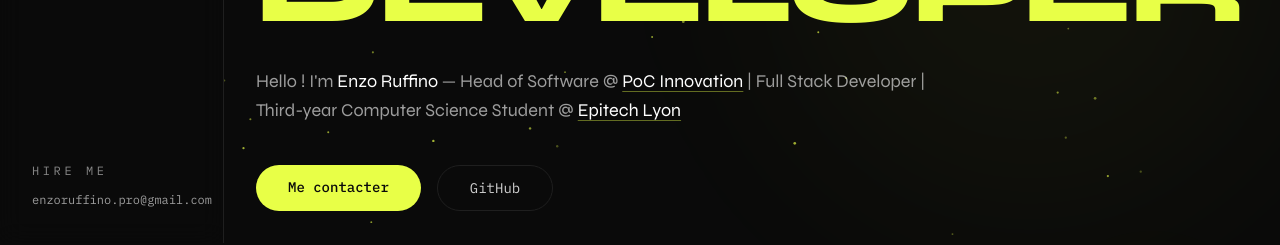
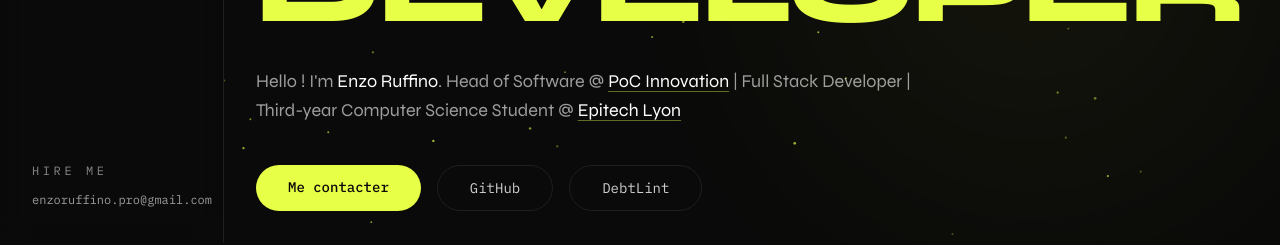
Before and after one commit to EnzoRuffino/Portfolio-enzo-ruffino, a React (Vite) app: page / in a window 1280 px wide. Shown: the part 557-802 px from the top of the page. Built offline with nearby package versions, Linux system fonts and the light colour scheme.

Commit message:
[ADD] - enlever et link debtlint

```diff
--- a/src/components/Hero.tsx
+++ b/src/components/Hero.tsx
@@ -79,7 +79,7 @@ export function Hero() {
 
       <p className="hero-reveal mt-8 max-w-2xl text-lg leading-relaxed text-white/60">
         Hello ! I'm <span className="text-white">{site.name}</span>
-        <span className="text-white/50"> — </span>
+        {". "}
         {site.roleLine.map((part, i) =>
           part.type === "link" ? (
             <a
@@ -112,6 +112,14 @@ export function Hero() {
         >
           GitHub
         </a>
+        <a
+          href={site.debtlint}
+          target="_blank"
+          rel="noreferrer"
+          className="rounded-full border border-border px-8 py-3 font-mono text-sm text-white/80 transition-colors hover:border-accent/50 hover:text-accent"
+        >
+          DebtLint
+        </a>
       </div>
 
       <div className="hero-reveal mt-10 flex flex-col gap-6 border-t border-border pt-6 sm:flex-row sm:items-end sm:gap-10 lg:gap-12">
--- a/src/data/site.ts
+++ b/src/data/site.ts
@@ -5,6 +5,7 @@ export const site = {
   cv: "/CV_PART_TIME_09.pdf",
   github: "https://github.com/EnzoRuffino",
   linkedin: "https://www.linkedin.com/in/enzo-ruffino-06a80b2a8/",
+  debtlint: "https://debtlint.com",
   profileImage: "/profile.png",
   pocUrl: "https://poc-innovation.fr/",
   epitechUrl: "https://www.epitech.eu/",
@@ -81,14 +82,6 @@ export const projects: Project[] = [
   },
   {
     id: "03",
-    title: "OptiCatalog",
-    description:
-      "Platform that helps e-commerce businesses automatically improve their product listings. (currently under development)",
-    tags: ["TypeScript", "Vue", "Node"],
-    image: "/opti_logo.png",
-  },
-  {
-    id: "04",
     title: "DebtLint",
     description: "Debtlint is a technical debt detection tool focused on duplicated logic, built for the era of AI code generation.",
     tags: ["Rust"],
@@ -97,7 +90,7 @@ export const projects: Project[] = [
     githubUrl: "https://github.com/PoCInnovation/Debtlint",
   },
   {
-    id: "05",
+    id: "04",
     title: "RayTracer",
     description: "A modular C++ ray tracer that parses scenes, renders 3D objects with lighting, and outputs images using an extensible plugin-based architecture.",
     tags: ["C++"],
@@ -105,7 +98,7 @@ export const projects: Project[] = [
     githubUrl: "https://github.com/EpitechPGE2-2025/G-OOP-400-LYN-4-1-raytracer-6",
   },
   {
-    id: "06",
+    id: "05",
     title: "Zappy",
     description:
       "Networked multiplayer game where AIs evolve on a map, gather resources, and level up through rituals. I built the 2D isometric GUI in C++/SFML that renders the world state in real time.",
@@ -114,13 +107,21 @@ export const projects: Project[] = [
     githubUrl: "https://github.com/EpitechPGE2-2025/G-YEP-400-LYN-4-1-zappy-8",
   },
   {
-    id: "07",
+    id: "06",
     title: "Arcade",
     description:
       "Modular C++ game engine that loads games and graphical libraries dynamically via .so files. The Core hot-swaps games and display backends at runtime through common interfaces.",
     tags: ["C++", "dlopen", "OOP"],
     image: "/arcade.png",
     githubUrl: "https://github.com/EpitechPGE2-2025/G-OOP-400-LYN-4-1-arcade-13",
+  },
+  {
+    id: "07",
+    title: "OptiCatalog",
+    description:
+      "Platform that helps e-commerce businesses automatically improve their product listings. (currently under development)",
+    tags: ["TypeScript", "Vue", "Node"],
+    image: "/opti_logo.png",
   },
   {
     id: "08",
@@ -164,49 +165,49 @@ export const experiences = [
   {
     company: "PoC Innovation",
     role: "Head of Software",
-    period: "Août 2026 — Present",
+    period: "Août 2026 to Present",
     description:
-      "Leading the software team at PoC Innovation: technical direction, project ownership, and delivery of open-source and R&D initiatives.",
+      "In charge of the events side at PoC Innovation: organizing hackathons (MIT, Meta, Mistral, and more) and running full stack workshops.",
   },
   {
     company: "PoC Innovation",
     role: "R&D Developer",
-    period: "Avril 2026 — Present",
+    period: "Avril 2026 to Present",
     description:
       "Contributing to R&D initiatives and innovative open-source projects at PoC, a student innovation center.",
   },
   {
     company: "EPITECH / TEK3",
     role: "Étudiant développeur",
-    period: "Septembre 2024 — Present",
+    period: "Septembre 2024 to Present",
     description:
       "Technical projects, C/C++ bootcamps, web development, AI, and systems programming.",
   },
   {
     company: "iLevel",
     role: "Full Stack Developer / Stage",
-    period: "Août 2025 — Décembre 2025",
+    period: "Août 2025 to Décembre 2025",
     description:
       "Developed internal tools to improve productivity and automate business workflows (complete ERP).",
   },
   {
     company: "Junior Conseil Taker",
     role: "National Sales Manager",
-    period: "Juillet 2025 — Novembre 2025",
+    period: "Juillet 2025 to Novembre 2025",
     description:
       "Structured, coordinated, and led commercial operations to uncover new opportunities, build an ambitious team, and drive sustainable revenue growth.",
   },
   {
     company: "Junior Conseil Taker",
     role: "Business Developer",
-    period: "mai 2025 — juillet 2025",
+    period: "mai 2025 to juillet 2025",
     description:
       "Connected company needs with tomorrow's tech talent, from prospecting and scoping missions to delivering student-led consulting projects.",
   },
   {
     company: "Le Carré d'Herbe",
     role: "Kitchen Assistant",
-    period: "juin 2024 — septembre 2024",
+    period: "juin 2024 to septembre 2024",
     description:
       "Learned the fundamentals of cooking, pastry, and customer service in a fast-paced environment.",
   },
```
